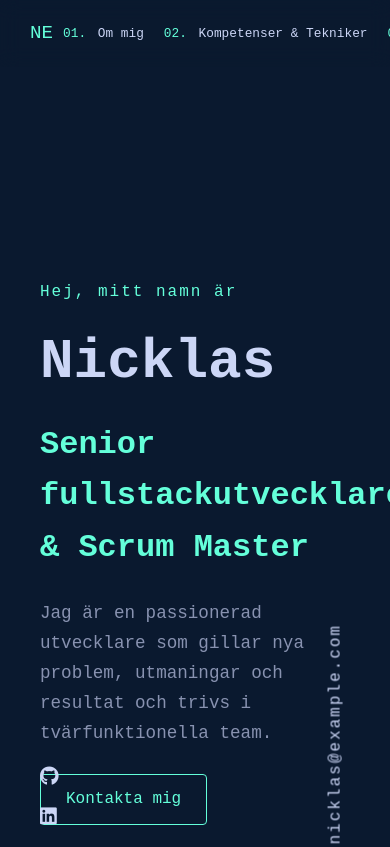
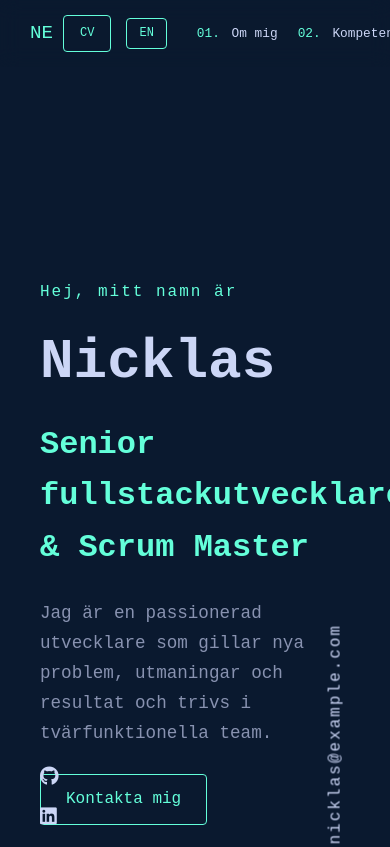
Before and after one commit to nicklas1988/portfolio-vue, a website: page index.html in a window 390 px wide. Shown: the top 847 px of the page. Drawn offline with nearby package versions, Linux system fonts and the light colour scheme; a small style sheet from the web is missing.

Commit message:
Flytta menylänkar till höger om CV och språkknapp samt justera layout för att få plats
Flytta menylänkar till höger om CV och språkknapp samt minska utrymme för att få plats; uppdatera index.html och style.css

```diff
--- a/index.html
+++ b/index.html
@@ -21,6 +21,10 @@
       <div class="logo">{{ logo }}</div>
       <!-- Container for navigation links and action buttons. Placed to the right of the logo -->
       <div class="nav-items">
+        <!-- Action buttons first: CV and language toggle -->
+        <a class="resume" href="#" title="CV">{{ translations[language].nav.cv }}</a>
+        <button class="lang-toggle" @click="toggleLanguage">{{ language === 'sv' ? 'EN' : 'SV' }}</button>
+        <!-- Navigation links positioned after action buttons -->
         <nav>
           <ul class="nav-links">
             <li><a href="#about"><span class="number">01.</span> {{ translations[language].nav.about }}</a></li>
@@ -29,8 +33,6 @@
             <li><a href="#contact"><span class="number">04.</span> {{ translations[language].nav.contact }}</a></li>
           </ul>
         </nav>
-        <a class="resume" href="#" title="CV">{{ translations[language].nav.cv }}</a>
-        <button class="lang-toggle" @click="toggleLanguage">{{ language === 'sv' ? 'EN' : 'SV' }}</button>
       </div>
     </div>
     <!-- Hero content -->
--- a/style.css
+++ b/style.css
@@ -44,18 +44,19 @@ header {
   flex-wrap: nowrap;
 }
 
-/* Container for navigation links and actions (CV and language toggle) */
+/* Container for navigation actions (CV and language toggle) and navigation links */
 .nav-items {
   display: flex;
   align-items: center;
   margin-left: auto;
-  gap: 20px;
+  /* Reduce gap so that all items fit on one line even on narrower screens */
+  gap: 15px;
   white-space: nowrap;
 }
 
-/* Space between the CV button and language toggle inside nav-items */
-.nav-items .lang-toggle {
-  margin-left: 10px;
+/* Add space before the group of navigation links */
+.nav-items nav {
+  margin-left: 15px;
 }
 
 /* Ensure nav links line up horizontally within nav-items */
```
